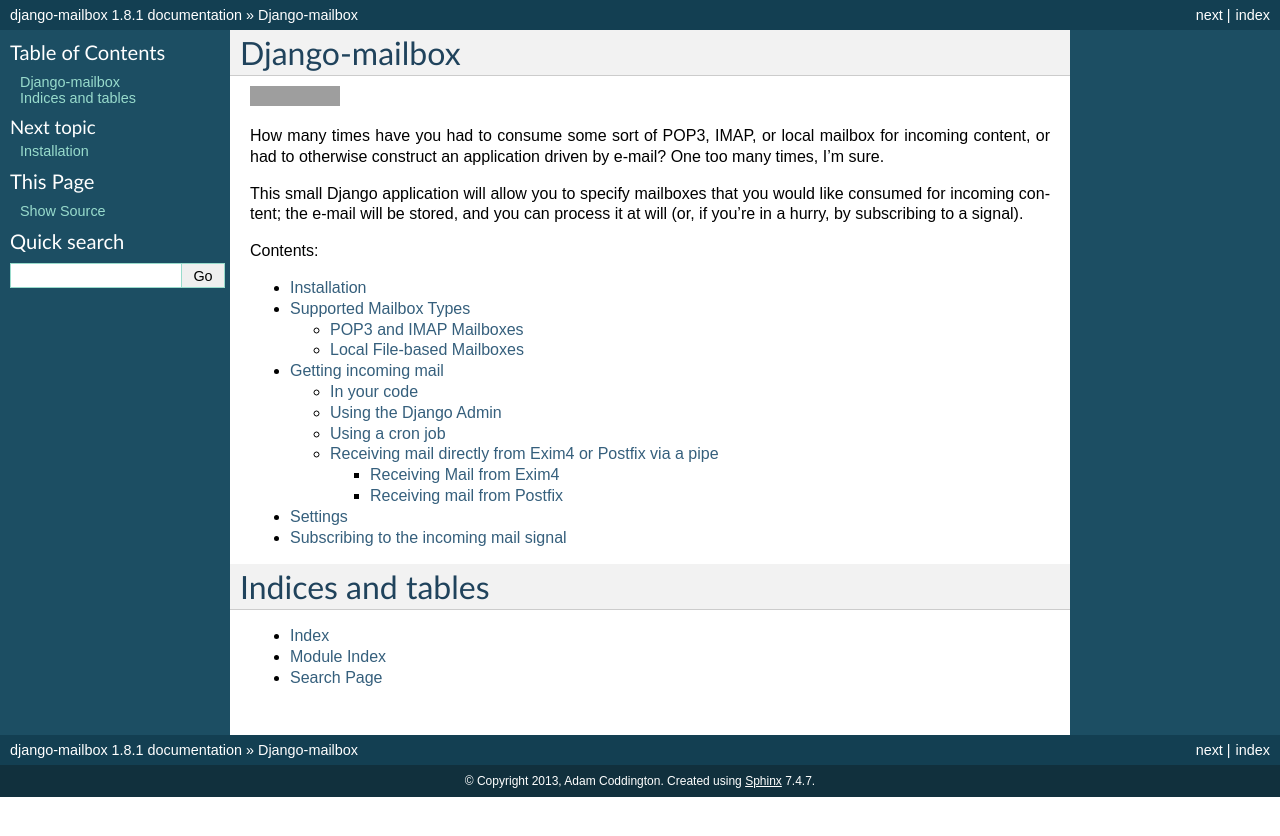
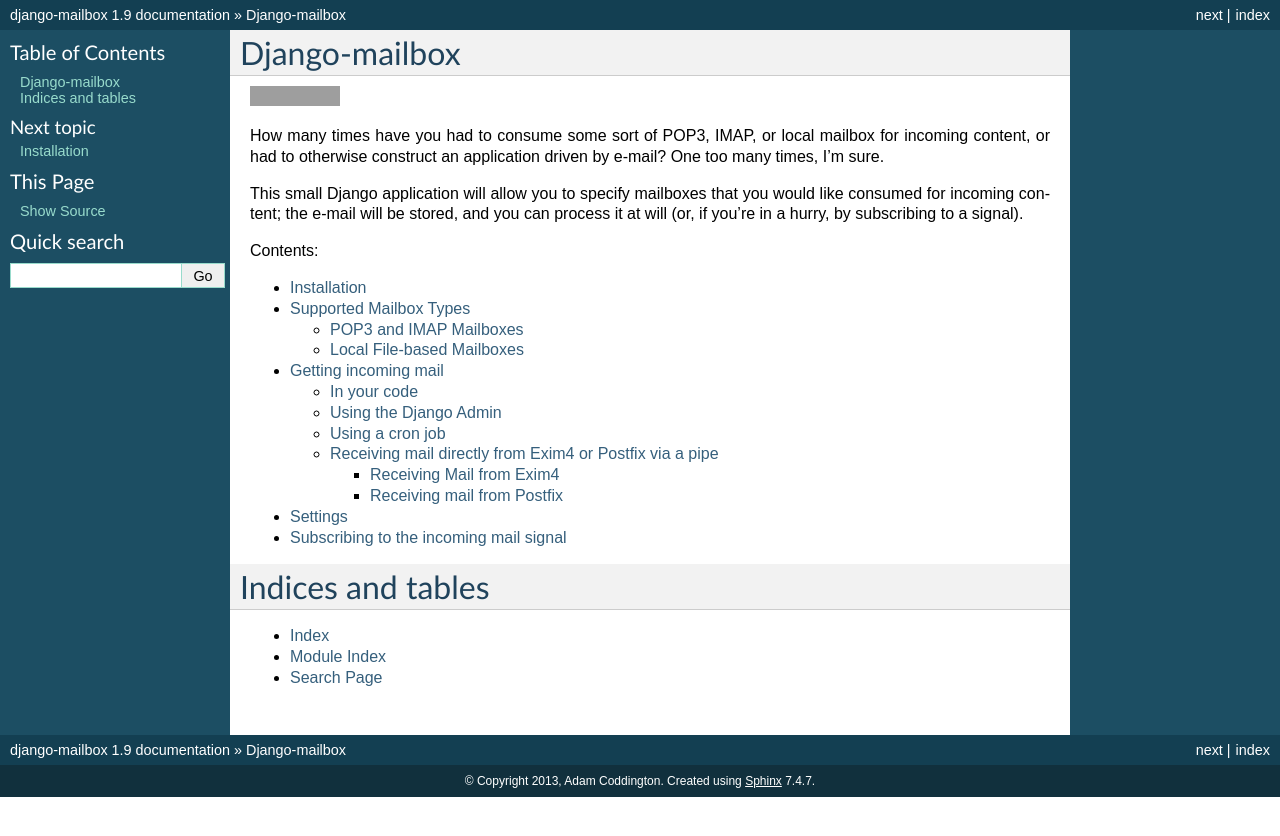
Before and after one commit to coddingtonbear/django-mailbox, a Sphinx documentation site: the page built from docs/index.rst, in a window 1280 px wide. Shown: the top 836 px of the page. Built offline with Sphinx 7.4.7, drawn with Linux system fonts in a browser that asks for light colours; grey boxes are pictures that could not be loaded.

Commit message:
Updating documentation version.

```diff
--- a/docs/conf.py
+++ b/docs/conf.py
@@ -48,9 +48,9 @@
 # built documents.
 #
 # The short X.Y version.
-version = '1.8.1'
+version = '1.9'
 # The full version, including alpha/beta/rc tags.
-release = '1.8.1'
+release = '1.9'
 
 # The language for content autogenerated by Sphinx. Refer to documentation
 # for a list of supported languages.
```
